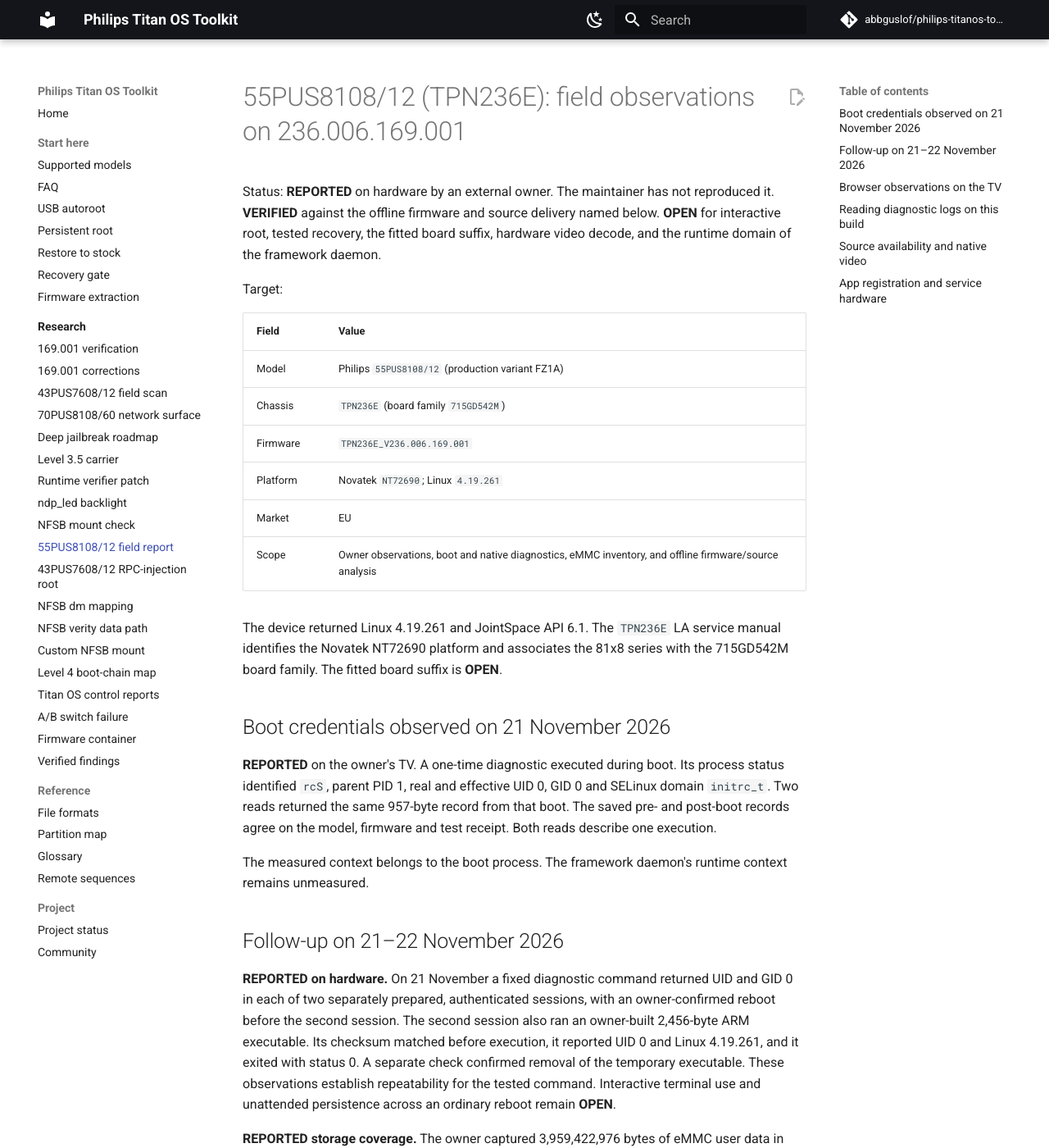
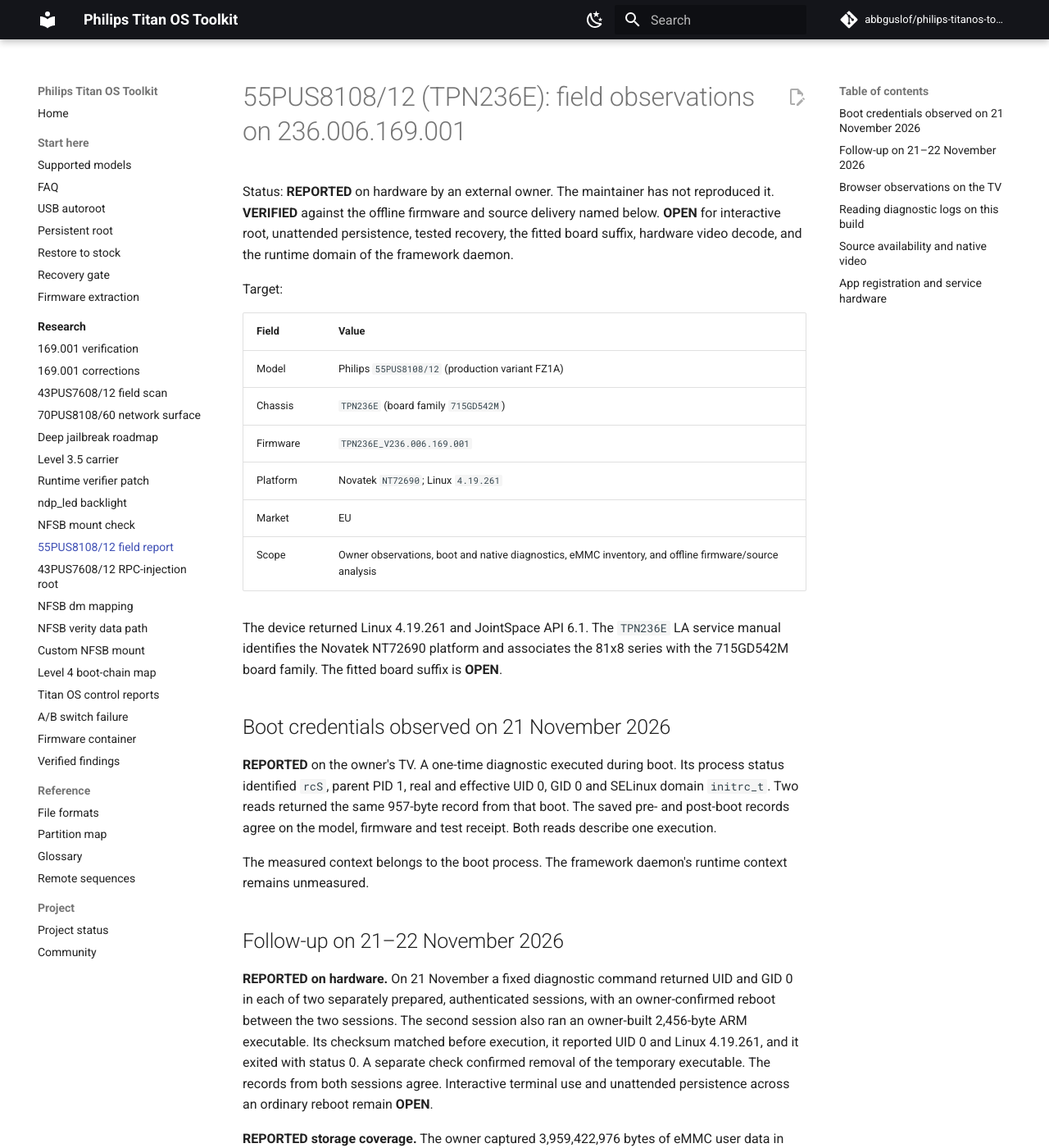
Before and after one commit to abbguslof/philips-titanos-tools, an MkDocs documentation site: the page built from docs/research/41-tpn236e-55pus8108-2026-11-21.md, in a window 1280 px wide and 1400 px high. Shown: the whole window at 82% size. Built offline with MkDocs 1.6.1 and Material for MkDocs 9.7.7, drawn with Linux system fonts in a browser that asks for light colours; comment, search, counter and statistics services are not loaded.

Commit message:
docs: keep unattended persistence open for the 55PUS8108
List unattended persistence alongside interactive root in the status and index rows, and state that the two sessions agree rather than establishing repeatability outright. No field data changes.

```diff
--- a/docs/research/41-tpn236e-55pus8108-2026-11-21.md
+++ b/docs/research/41-tpn236e-55pus8108-2026-11-21.md
@@ -2,8 +2,9 @@
 
 Status: **REPORTED** on hardware by an external owner. The maintainer has not
 reproduced it. **VERIFIED** against the offline firmware and source delivery
-named below. **OPEN** for interactive root, tested recovery, the fitted board
-suffix, hardware video decode, and the runtime domain of the framework daemon.
+named below. **OPEN** for interactive root, unattended persistence, tested
+recovery, the fitted board suffix, hardware video decode, and the runtime
+domain of the framework daemon.
 
 Target:
 
@@ -36,12 +37,12 @@ runtime context remains unmeasured.
 
 **REPORTED on hardware.** On 21 November a fixed diagnostic command returned
 UID and GID 0 in each of two separately prepared, authenticated sessions,
-with an owner-confirmed reboot before the second session. The second session
+with an owner-confirmed reboot between the two sessions. The second session
 also ran an owner-built 2,456-byte ARM executable. Its checksum matched before
 execution, it reported UID 0 and Linux 4.19.261, and it exited with status 0.
-A separate check confirmed removal of the temporary executable. These observations
-establish repeatability for the tested command. Interactive terminal use and
-unattended persistence across an ordinary reboot remain **OPEN**.
+A separate check confirmed removal of the temporary executable. The records
+from both sessions agree. Interactive terminal use and unattended persistence
+across an ordinary reboot remain **OPEN**.
 
 **REPORTED storage coverage.** The owner captured 3,959,422,976 bytes of
 eMMC user data in four consecutive segments and two separate 2 MiB hardware
```
Also changed, not shown: README.md (+1 -1 lines), STATE.md (+1 -1 lines), docs/models.md (+1 -1 lines).
